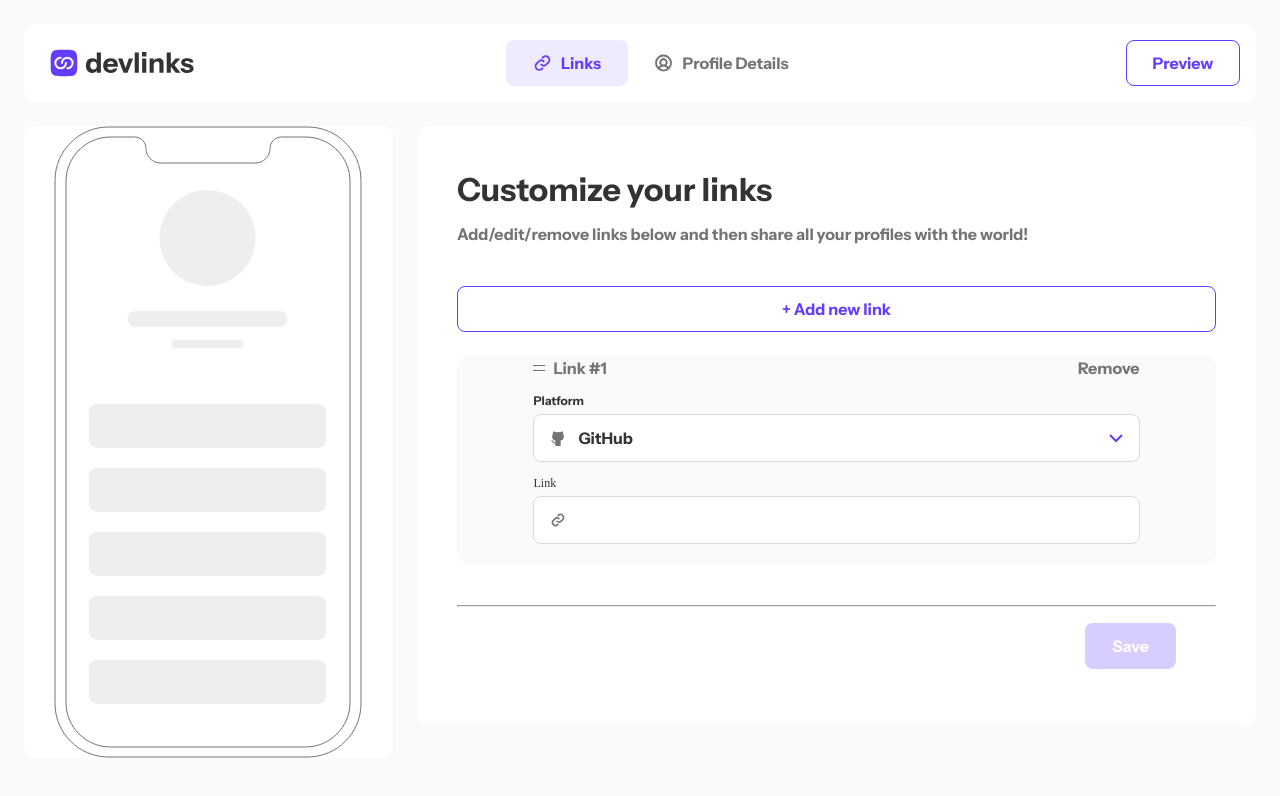
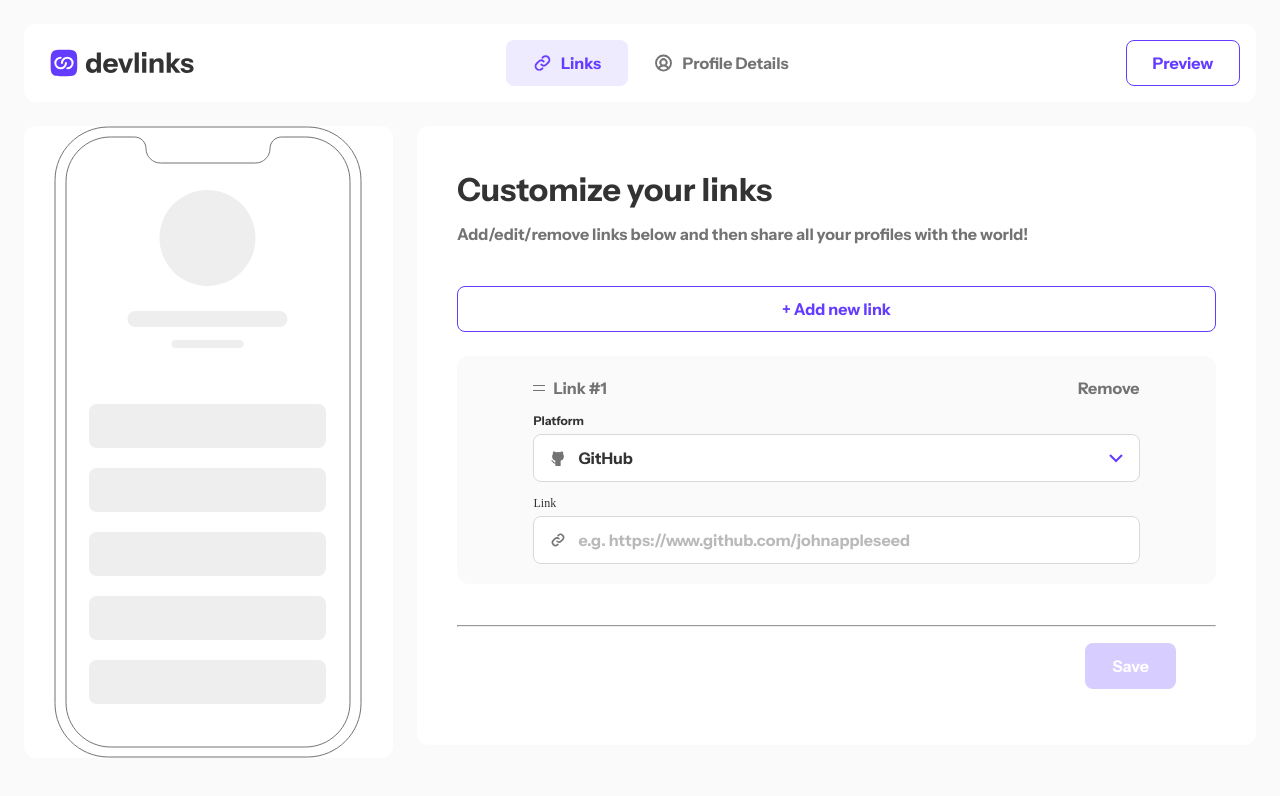
Before and after one commit to beqa200/hackuna-matata, a plain HTML site: page pages/AddLink/addLink.html in a window 1280 px wide. Drawn offline with Linux system fonts and the light colour scheme.

Commit message:
style: links page change some styles

```diff
--- a/pages/AddLink/addLink.css
+++ b/pages/AddLink/addLink.css
@@ -226,6 +226,7 @@ body {
     margin-left: 12px;
     width: 100%;
     border: none;
+    outline: none;
 
     color: #333;
     font-family: instumentBold;
@@ -233,6 +234,10 @@ body {
     font-style: normal;
     font-weight: 400;
     line-height: 150%;
+}
+
+.input-url::placeholder {
+    opacity: 0.5;
 }
 
 .links-url-cont {
@@ -293,7 +298,7 @@ body {
     }
 
     .links-started-main-cont {
-        padding: 0 76.5px 20px 76.5px;
+        padding: 20px 76.5px 20px 76.5px;
     }
 
     .line {
@@ -337,4 +342,8 @@ body {
         box-shadow: 0px 0px 32px 0px rgba(99, 60, 255, 0.25);
     }
 
+    .links-dropdown-cont::content {
+        box-shadow: 0px 0px 32px 0px rgba(99, 60, 255, 0.25);
+    }
+
 }
--- a/pages/AddLink/addLink.html
+++ b/pages/AddLink/addLink.html
@@ -116,7 +116,7 @@
                 <div class="links-dropdown-cont links-url-cont">
 
                     <img src="../../assets/images/icon-link.svg" alt="" class="link-img">
-                    <input type="url" value="" class="input-url">
+                    <input type="url" placeholder="e.g. https://www.github.com/johnappleseed" class="input-url">
 
                 </div>
 
```
